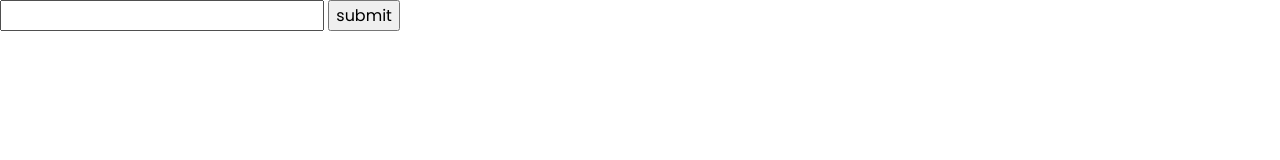
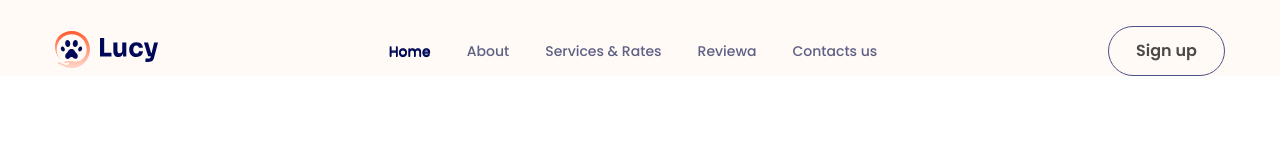
Before and after one commit to hoangvv2107/f8-project-04, a plain HTML site: page index.html in a window 1280 px wide. Drawn offline with Linux system fonts and the light colour scheme.

Commit message:
Add site manifest and logo SVG
- Created a new site.webmanifest file for improved PWA support, including icons and theme colors.
- Added a new Logo.svg file containing the application logo in SVG format for better scalability and quality.

```diff
--- a/assets/css/styles.css
+++ b/assets/css/styles.css
@@ -12,6 +12,10 @@ body {
   font-weight: 400;
   font-size: 1.6rem;
 }
+a {
+  color: inherit;
+  text-decoration: none;
+}
 input,
 textarea,
 button {
@@ -19,3 +23,54 @@ button {
   font-weight: inherit;
   font-size: inherit;
 }
+
+.container {
+  width: 1170px;
+  max-width: calc(100% - 48px);
+  margin-inline: auto;
+}
+
+.btn {
+  font-size: 1.6rem;
+  font-weight: 600;
+  line-height: 1;
+  min-width: 117px;
+  height: 50px;
+  display: inline-flex;
+  justify-content: center;
+  align-items: center;
+  border: 1px solid #000958;
+  border-radius: 999px;
+}
+
+/* =============header============= */
+.header {
+  background: #fffaf5;
+}
+
+/* =============nav============= */
+.nav {
+  padding-top: 26px;
+  display: flex;
+  justify-content: space-between;
+  align-items: center;
+}
+.menu {
+  display: flex;
+}
+.menu__link {
+  padding: 18px;
+  color: #5e6085;
+  font-size: 1.4rem;
+  font-weight: 500;
+  line-height: 1;
+}
+.menu__link:hover,
+.menu__link--active {
+  color: #000958;
+  text-shadow: 0 1px 0 currentColor;
+}
+
+.nav__btn {
+  opacity: 0.7;
+}
--- a/index.html
+++ b/index.html
@@ -4,6 +4,31 @@
     <meta charset="UTF-8" />
     <meta name="viewport" content="width=device-width, initial-scale=1.0" />
     <title>Document</title>
+
+    <!-- favicon -->
+    <link
+      rel="apple-touch-icon"
+      sizes="180x180"
+      href="./assets/favicon_io/apple-touch-icon.png"
+    />
+    <link
+      rel="icon"
+      type="image/x-icon"
+      href="./assets/favicon_io/favicon.ico"
+    />
+    <link
+      rel="icon"
+      type="image/png"
+      sizes="32x32"
+      href="./assets/favicon_io/favicon-32x32.png"
+    />
+    <link
+      rel="icon"
+      type="image/png"
+      sizes="16x16"
+      href="./assets/favicon_io/favicon-16x16.png"
+    />
+    <link rel="manifest" href="./assets/favicon_io/site.webmanifest" />
 
     <!-- embed font -->
     <link rel="preconnect" href="https://fonts.googleapis.com" />
@@ -20,9 +45,37 @@
     <link rel="stylesheet" href="./assets/css/styles.css" />
   </head>
   <body>
-    <div>
-        <input type="text">
-        <button>submit</button>
-    </div>
+    <header class="header">
+      <div class="container">
+        <nav class="nav">
+          <!-- logo -->
+          <a href="#!" class="logo">
+            <img src="./assets/img/Logo.svg" alt="Logo" />
+          </a>
+
+          <!-- menu -->
+          <ul class="menu">
+            <li class="menu__item">
+              <a href="#!" class="menu__link menu__link--active">Home</a>
+            </li>
+            <li class="menu__item">
+              <a href="#!" class="menu__link">About</a>
+            </li>
+            <li class="menu__item">
+              <a href="#!" class="menu__link">Services & Rates</a>
+            </li>
+            <li class="menu__item">
+              <a href="#!" class="menu__link">Reviewa</a>
+            </li>
+            <li class="menu__item">
+              <a href="#!" class="menu__link">Contacts us</a>
+            </li>
+          </ul>
+
+          <!-- nav__btn -->
+          <a href="#!" class="btn nav__btn">Sign up</a>
+        </nav>
+      </div>
+    </header>
   </body>
 </html>
```
Also changed, not shown: assets/favicon_io/android-chrome-192x192.png (added), assets/favicon_io/android-chrome-512x512.png (added), assets/favicon_io/apple-touch-icon.png (added), assets/favicon_io/favicon-16x16.png (added), assets/favicon_io/favicon-32x32.png (added), assets/favicon_io/favicon.ico (added), assets/favicon_io/site.webmanifest (added), assets/img/Logo.svg (added).
